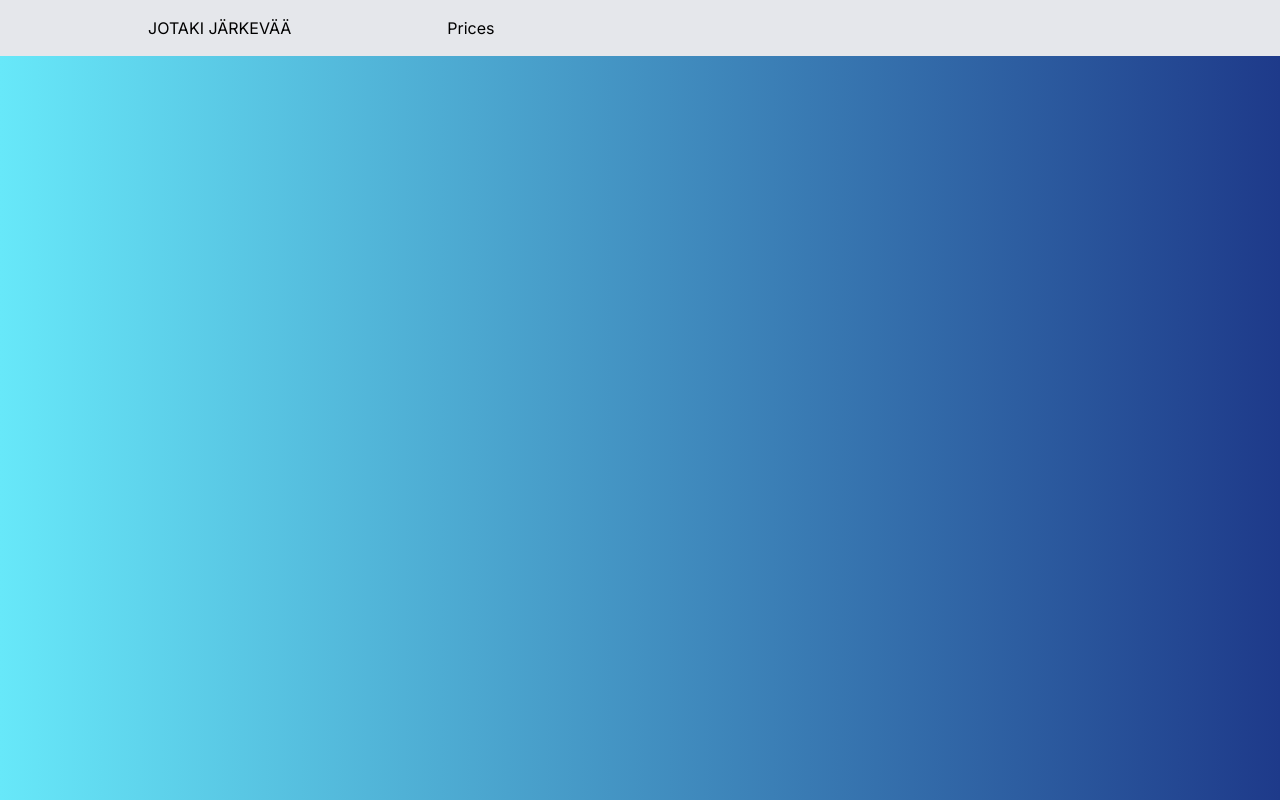
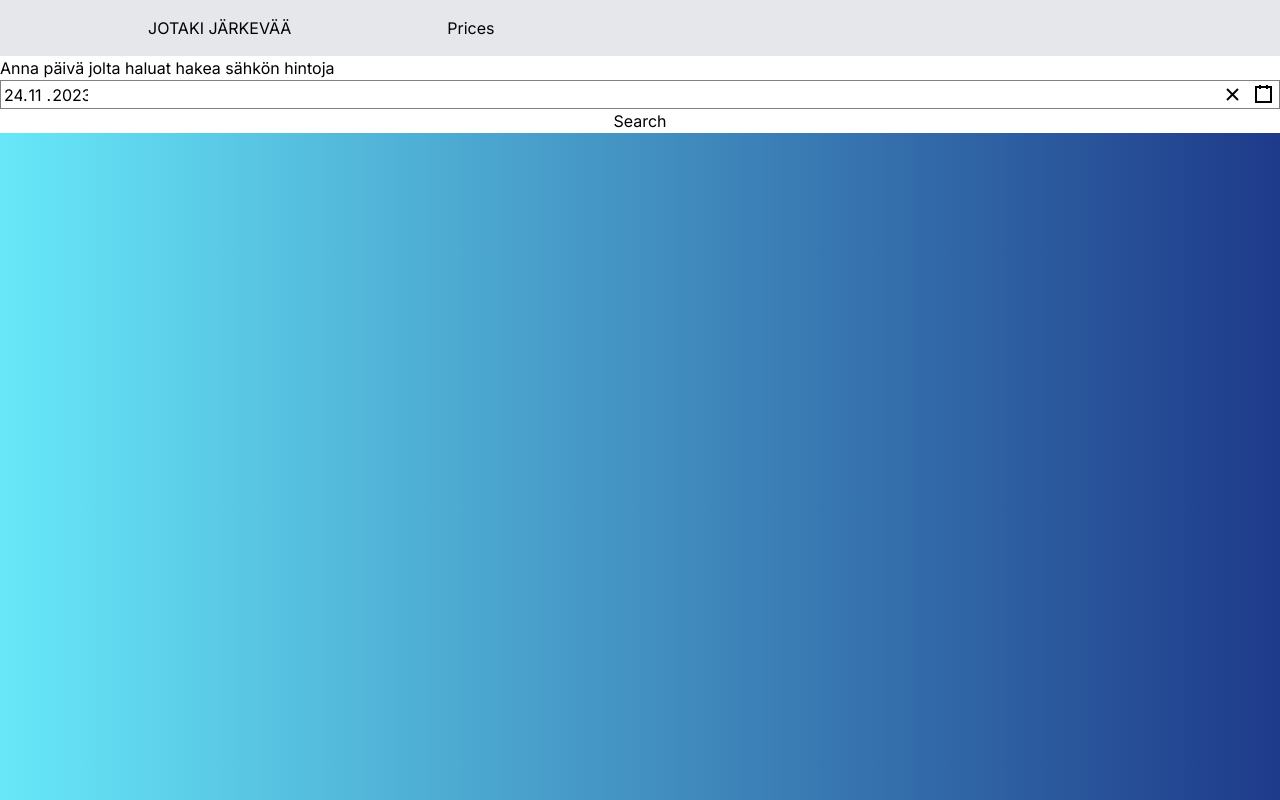
Before and after one commit to Arttu-Nurminoro/nextjs-assignment, a Next.js app: page /PricesList in a window 1280 px wide. Built offline with nearby package versions, Linux system fonts and the light colour scheme.

Commit message:
sai jonku tava vihdoiki valkkaa datetime

```diff
--- a/package.json
+++ b/package.json
@@ -13,6 +13,7 @@
     "next": "14.0.2",
     "react": "^18",
     "react-chartjs-2": "^5.2.0",
+    "react-date-picker": "^10.5.2",
     "react-dom": "^18"
   },
   "devDependencies": {
--- a/src/app/PricesList/page.tsx
+++ b/src/app/PricesList/page.tsx
@@ -1,14 +1,17 @@
-import { useState } from "react"
+import 'react-date-picker/dist/DatePicker.css';
+import 'react-calendar/dist/Calendar.css';
 import Navbar from "../components/Navbar"
 import Link from "next/link"
+import SearchForm from "../components/SearchForm";
 
 export default async function page() {              //https://api.porssisahko.net/v1/price.json?date=[date]&hour=[hour]
 
     return(
-        <main>
+        <main className='flex flex-col w-auto h-auto'>
             <Navbar>
                 <Link href='/PricesList'>Prices</Link>
             </Navbar>
+            <SearchForm/>
         </main>
     );
 }
--- a/src/app/components/SearchForm.tsx
+++ b/src/app/components/SearchForm.tsx
@@ -1,14 +1,47 @@
+'use client'
+import { type } from 'os';
+import { useState, createContext } from 'react';
+import DatePicker from 'react-date-picker';
 
-export default function SearchForm({datetimestring}:{datetimestring:string}) {
-    function juupajuu() {
-        let newDate = new Date(datetimestring);
+type ValuePiece = Date | null;
+type value = ValuePiece | [ValuePiece, ValuePiece]
 
+export default function SearchForm() {
+    const [SearchDate, setSearchDate] = useState<value>(new Date());    //css stylet seuraavaks ja toi joku data hankinta paska et joooooooooooooo ja si pitäs tehä se jälkee se yks jutu näkymä
+    function JokuSiisti(tempstring:string) {
+        var SearchDate = new Date(tempstring);
+        let newString:string = SearchDate.getDay().toString()
+        return newString;
     }
+    const minDate = new Date("2021-01-01");
+    const tomorrow = new Date();
+    tomorrow.setDate(tomorrow.getDate()+1);
+    const maxDate = tomorrow;         //???????????????????????????????????????????????????????????????????????????????????????????????????
+    console.log(maxDate + "      |      " + minDate);
     return(
-        <div className="">
+        <div className=" bg-white flex flex-col">
             <p>Anna päivä jolta haluat hakea sähkön hintoja </p>
-            <input id="search" placeholder="" type="date" value={datetimestring} className=""/>
-            <button type="button" onClick={juupajuu}>Search</button>
+            <DatePicker minDate={minDate} maxDate={maxDate} required={true} locale='fi-FI' value={SearchDate} returnValue="start" onChange={e => {setSearchDate(old => e); console.log(e)}} />
+            <button type="button">Search</button>
         </div>
     );
 }
+
+// export async function Results() {
+
+//     return(
+//         <>
+//         <div>
+//             <ul>
+//                 {jotaki.map((item) => {
+//                     return(
+//                         <>
+//                         <li></li>
+//                         </>
+//                     )
+//                 })}
+//             </ul>
+//         </div>
+//         </>
+//     );
+// }
```
Also changed, not shown: 1 other file (tests, documents, lock files or other folders).
